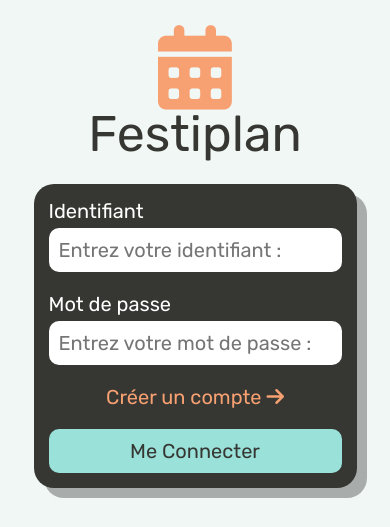
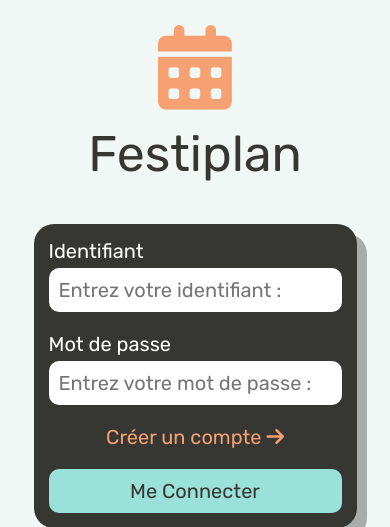
Before and after one commit to GroupeSAETPA1/Festiplan, a PHP site: page /views/index.php in a window 390 px wide. Shown: the top 527 px of the page. Run offline with PHP 8.4, Linux system fonts and the light colour scheme; style sheets or scripts are compiled from the project's sources; some libraries are stand-ins or nearby versions.

Commit message:
responsive index

```diff
--- a/FestiplanWeb/static/style/css/index/index.css
+++ b/FestiplanWeb/static/style/css/index/index.css
@@ -44,6 +44,7 @@ body {
 .presentation .titre {
   font-size: 75px;
   font-weight: 400;
+  padding: 20px 0 20px 0;
 }
 
 .presentation p {
--- a/FestiplanWeb/static/style/scss/index/index.css
+++ b/FestiplanWeb/static/style/scss/index/index.css
@@ -42,6 +42,7 @@ body {
 .presentation .titre {
   font-size: 75px;
   font-weight: 400;
+  padding: 20px 0 20px 0;
 }
 .presentation p {
   font-size: 3vh;
--- a/FestiplanWeb/static/style/scss/index/index.scss
+++ b/FestiplanWeb/static/style/scss/index/index.scss
@@ -43,6 +43,7 @@ body {
   .titre {
     font-size: 75px;
     font-weight: 400;
+    padding: 20px 0 20px 0;
   }
   p {
     font-size: 3vh;
```
Also changed, not shown: 2 other files.
